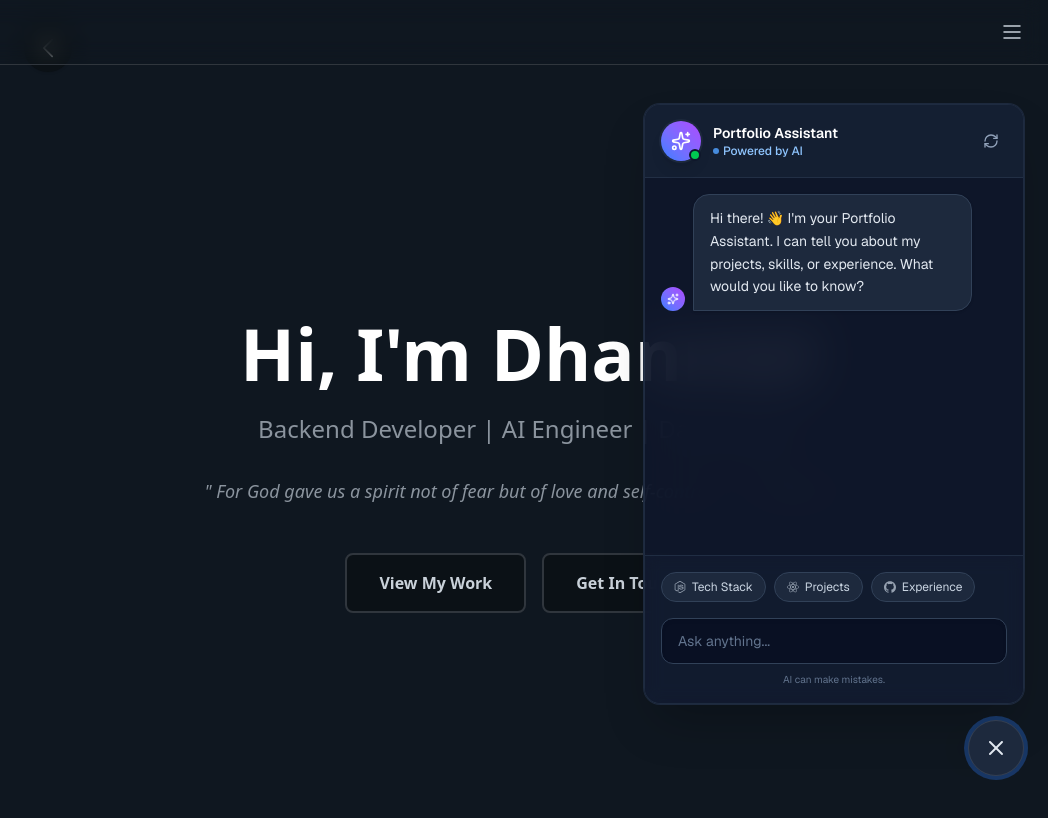
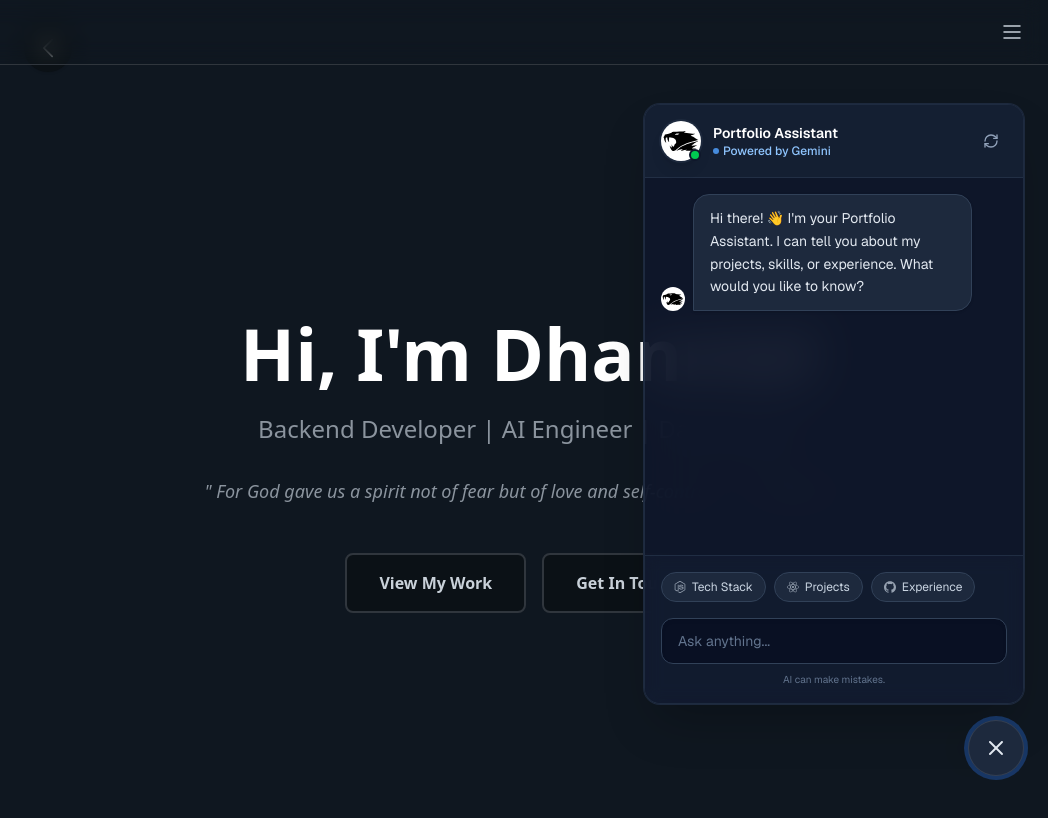
Before and after one commit to alfagamez22/Next-Js-Personal-Website, a Next.js app: page /Home in a window 1280 px wide. Both pictures are taken after a click on the button 1228 px from the left and 748 px from the top of the page. Shown: the top 818 px of the page, without its empty margins (232-1280 px from the left). Built offline with nearby package versions, Linux system fonts and the light colour scheme.

Commit message:
12/15/2025 aichatbox ui changes

```diff
--- a/Components/ai-chat-box.tsx
+++ b/Components/ai-chat-box.tsx
@@ -1,7 +1,8 @@
 'use client';
 
 import React, { useState, useRef, useEffect } from 'react';
-import { MessageSquare, X, Send, Sparkles, User, RefreshCw } from 'lucide-react';
+import Image from 'next/image';
+import { MessageSquare, X, Send, User, RefreshCw } from 'lucide-react';
 import { PiMicrosoftExcelLogoFill } from 'react-icons/pi';
 import { SiReact, SiNextdotjs, SiTypescript, SiNodedotjs, SiPhp, SiPython, SiGit, SiGithub, SiPostgresql, SiMysql, SiCplusplus, SiDocker } from 'react-icons/si';
 
@@ -133,8 +134,14 @@ export default function AIChatBox() {
           <div className="p-4 bg-slate-800/50 border-b border-slate-700/50 flex items-center justify-between">
             <div className="flex items-center space-x-3">
               <div className="relative">
-                <div className="w-10 h-10 rounded-full bg-linear-to-tr from-blue-500 to-purple-500 flex items-center justify-center shadow-lg ring-2 ring-slate-800">
-                  <Sparkles className="w-5 h-5 text-white" />
+                <div className="w-10 h-10 rounded-full bg-slate-800 flex items-center justify-center shadow-lg ring-2 ring-slate-800 overflow-hidden">
+                  <Image
+                    src="/images/ai-logo.svg"
+                    alt="AI Assistant"
+                    width={40}
+                    height={40}
+                    className="w-full h-full object-cover"
+                  />
                 </div>
                 <div className="absolute bottom-0 right-0 w-3 h-3 bg-green-500 border-2 border-slate-900 rounded-full"></div>
               </div>
@@ -142,7 +149,7 @@ export default function AIChatBox() {
                 <h3 className="font-semibold text-white text-sm">Portfolio Assistant</h3>
                 <p className="text-xs text-blue-300 font-medium flex items-center gap-1">
                    <span className="w-1.5 h-1.5 rounded-full bg-blue-400 animate-pulse"></span>
-                   Powered by AI
+                   Powered by Gemini
                 </p>
               </div>
             </div>
@@ -167,8 +174,12 @@ export default function AIChatBox() {
               >
                 <div className={`flex max-w-[90%] ${msg.type === 'user' ? 'flex-row-reverse' : 'flex-row'} items-end gap-2`}>
                   {/* Avatar */}
-                  <div className={`w-6 h-6 rounded-full shrink-0 flex items-center justify-center ${msg.type === 'user' ? 'bg-slate-700' : 'bg-linear-to-tr from-blue-500 to-purple-500'}`}>
-                     {msg.type === 'user' ? <User className="w-3 h-3 text-slate-300" /> : <Sparkles className="w-3 h-3 text-white" />}
+                  <div className={`w-6 h-6 rounded-full shrink-0 flex items-center justify-center ${msg.type === 'user' ? 'bg-slate-700' : 'bg-transparent overflow-hidden'}`}>
+                     {msg.type === 'user' ? (
+                       <User className="w-3 h-3 text-slate-300" />
+                     ) : (
+                       <Image src="/images/ai-logo.svg" alt="AI" width={24} height={24} className="w-full h-full object-cover" />
+                     )}
                   </div>
 
                   {/* Bubble */}
@@ -210,8 +221,8 @@ export default function AIChatBox() {
             {isTyping && (
               <div className="flex justify-start w-full">
                 <div className="flex items-end gap-2">
-                   <div className="w-6 h-6 rounded-full bg-linear-to-tr from-blue-500 to-purple-500 flex items-center justify-center">
-                     <Sparkles className="w-3 h-3 text-white" />
+                   <div className="w-6 h-6 rounded-full flex items-center justify-center overflow-hidden">
+                     <Image src="/images/ai-logo.svg" alt="AI" width={24} height={24} className="w-full h-full object-cover" />
                   </div>
                   <div className="bg-slate-800 border border-slate-700 px-4 py-3 rounded-2xl rounded-bl-none flex space-x-1 items-center h-10">
                     <div className="w-2 h-2 bg-slate-400 rounded-full animate-bounce [animation-delay:-0.3s]"></div>
```
Also changed, not shown: public/images/ai-logo.svg (added).
